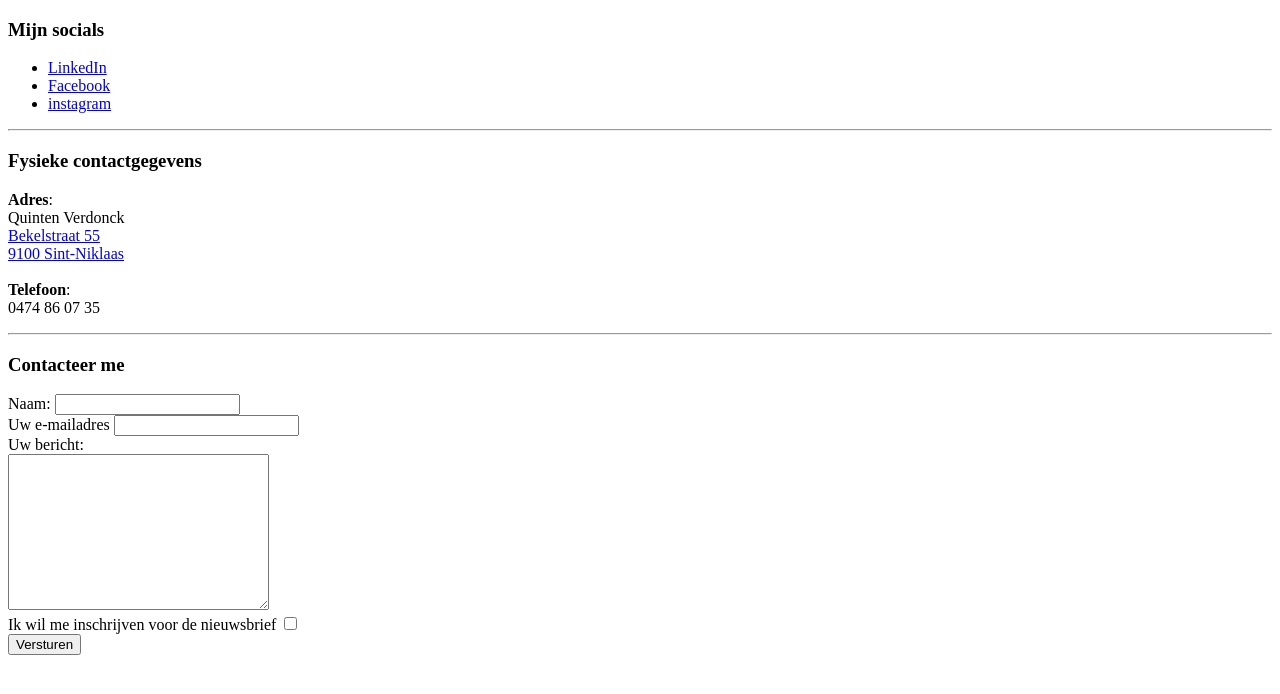
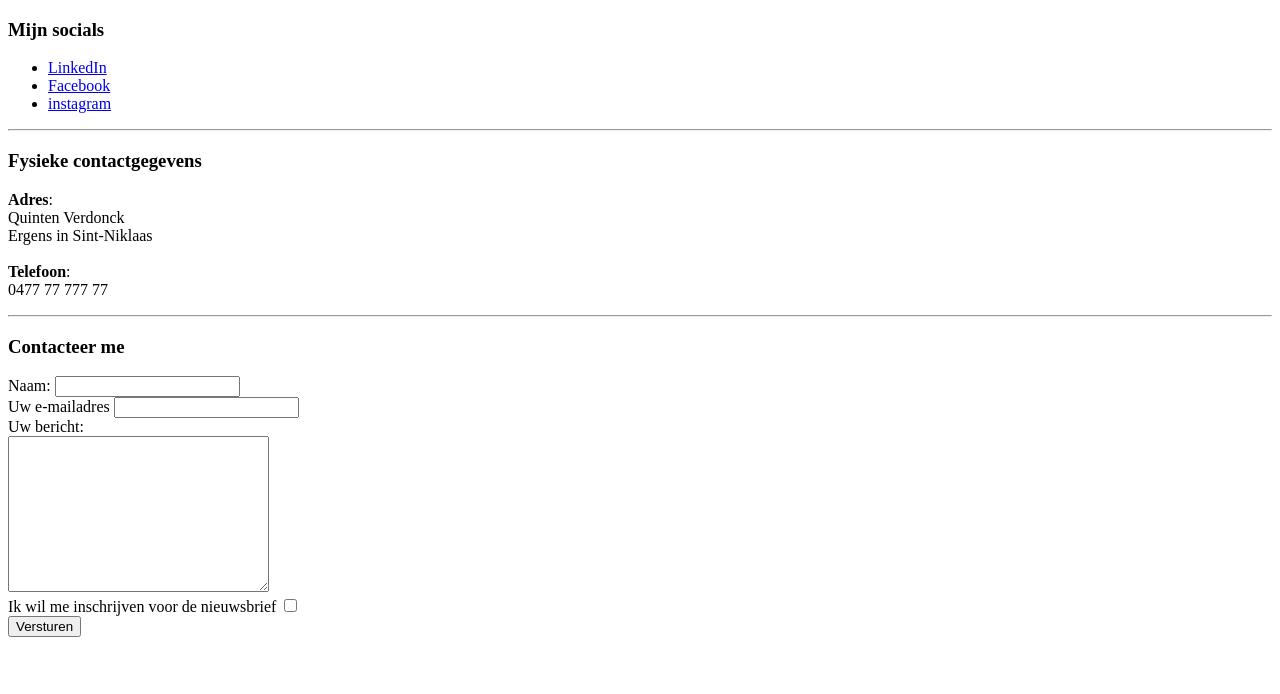
Before and after one commit to AdventuresByQ/CV, a plain HTML site: page Contactgegevens.html in a window 1280 px wide. Drawn offline with Linux system fonts and the light colour scheme.

Commit message:
Update Contactgegevens.html

```diff
--- a/Contactgegevens.html
+++ b/Contactgegevens.html
@@ -17,11 +17,10 @@
   <p>
     <strong>Adres</strong>:<br>
   Quinten Verdonck <br>
-<a href="https://www.google.com/maps/place/Bekelstraat+55,+9100+Sint-Niklaas/@51.1840034,4.1367103,17z/data=!3m1!4b1!4m5!3m4!1s0x47c38eb6ba47cde3:0x6e2b9e884f978822!8m2!3d51.1840001!4d4.138899">Bekelstraat 55 <br>
-9100 Sint-Niklaas</a> <br>
+Ergens in Sint-Niklaas<br>
 <br>
 <strong>Telefoon</strong>: <br>
-0474 86 07 35</p>
+0477 77 777 77</p>
 <hr>
 <h3>Contacteer me</h3>
 <form action="mailto:workqv@gmail.com" method="post" enctype="text/plain">
```
